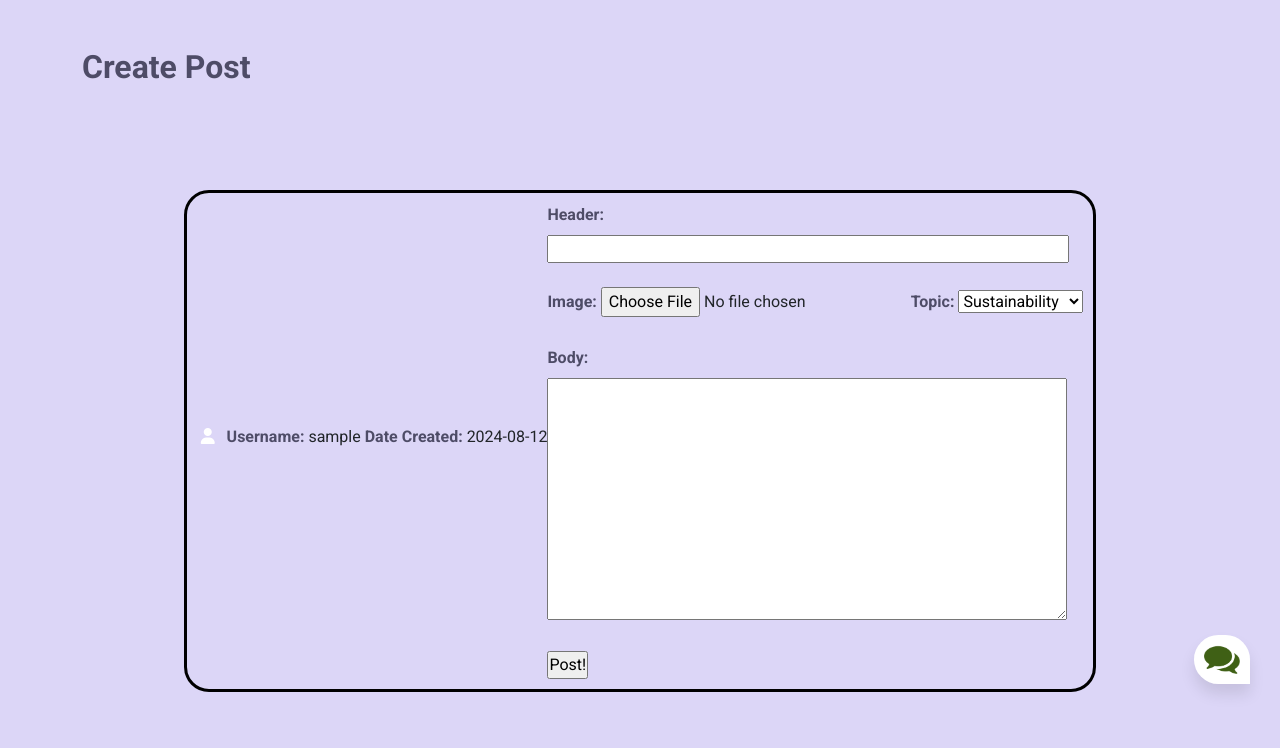
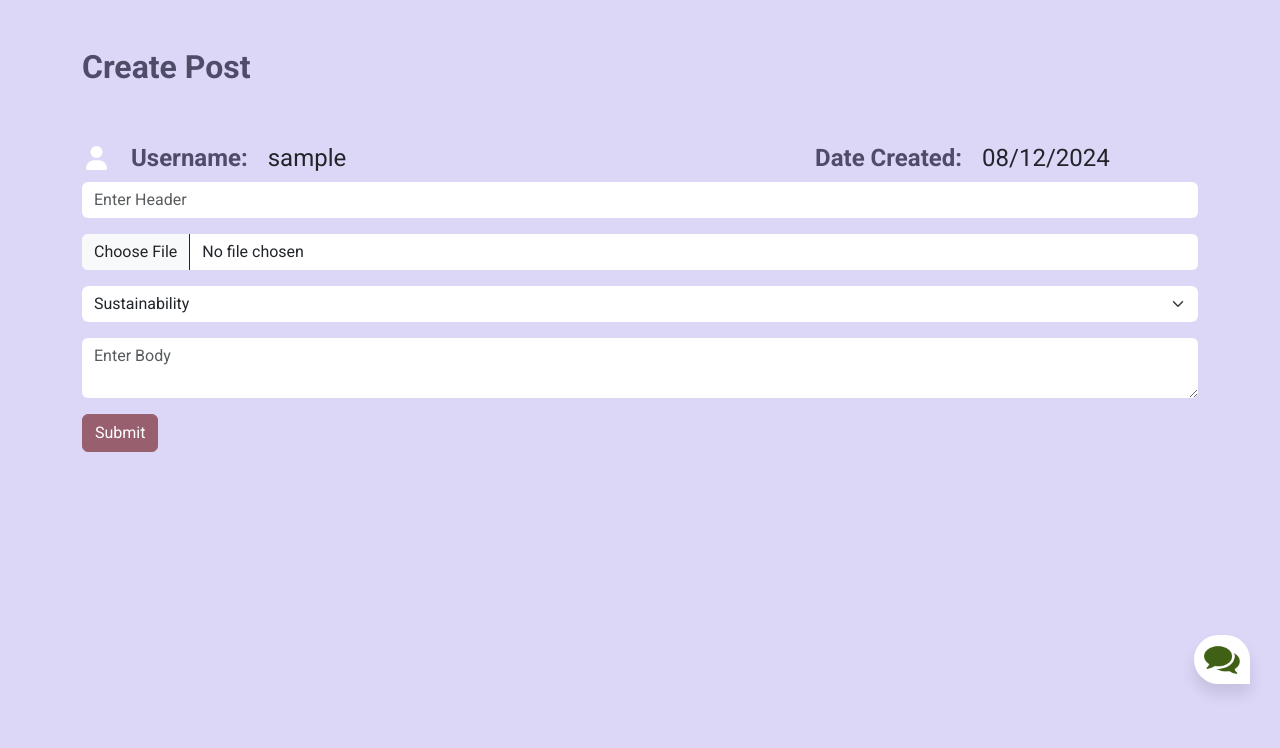
Before and after one commit to SkyC0met/EarthEcho, a Flask app: page /createpost in a window 1280 px wide. Shown: the part 86-834 px from the top of the page. After the commit the page ends 780 px from the top, so only its background shows below. Run offline with Flask 3, Linux system fonts and the light colour scheme; the visitor is signed in with stand-in values (Sample User, id 1); parts of the project's set-up code (start-up, migrations or seed data) failed here and were passed over; some libraries are stand-ins or nearby versions.

Commit message:
Added stuff

```diff
--- a/blueprints/utils.py
+++ b/blueprints/utils.py
@@ -60,7 +60,7 @@ def already_logged_in(f):
         if current_user.is_authenticated:
             if current_user.is_authenticated:
                 flash('Already logged in', "primary")
-                return redirect(url_for('homepage.home'))  # Redirect to dashboard or any other page
+                return redirect(url_for('homepage.home'))
         return f(*args, **kwargs)
     return decorated_function
 
--- a/templates/misc/forgot_passwd.html
+++ b/templates/misc/forgot_passwd.html
@@ -30,7 +30,7 @@
       </div>
 
       <button class="btn btn-rose" type="submit">Submit</button>
-  </form>
+    </form>
 </div>
 {% endblock content %}
 
--- a/templates/user/createpost.html
+++ b/templates/user/createpost.html
@@ -23,32 +23,40 @@
     </div>
 
     {% block body %}
-    <div class="form-container d-grid justify-content-center p-3" >
-      <form method="post" enctype="multipart/form-data" style="border: 3px solid black; border-radius: 25px; margin: 40px; padding: 10px">
-        {{ form.hidden_tag() }}
-        <div class="d-flex align-items-center">
-          <div>
-            <i class="fa-solid fa-user me-2 ms-1"></i>
-            <label for="{{ form.username.id }}" class="form-label">Username: </label>
-            <span>{{ form.username.data }}</span>
-            <label for="{{ form.date_created.id }}" class="form-label">Date Created: </label>
-            <span>{{ form.date_created.data }}</span>
+    <div class="container">
+      <form method="POST" enctype="multipart/form-data">
+        {{ form.csrf_token }}
+
+        <div class="d-flex justify-content-between">
+          <div class="d-flex align-items-center">
+            <i class="fa-solid fa-user me-2 ms-1 fa-xl"></i>
+            <h4 class="fw-bold ms-3 me-2">Username:</h4>
+            {{ form.username(class="form-control border-0 shadow-none fs-4", style="background-color: transparent;") }}
           </div>
 
-
-          <div>
-            {{ form.csrf_token }}
-            <label for="{{ form.header.id }}" class="form-label">Header:</label><br>
-            {{ form.header(size=60) }}<br><br>
-            <label for="{{ form.image.id }}" class="form-label">Image:</label>
-            {{ form.image() }}
-            <label for="{{ form.topic.id }}" class="form-label">Topic:</label>
-            {{ form.topic() }}<br><br>
-            <label for="{{ form.body.id }}" class="form-label">Body:</label><br>
-            {{ form.body(rows=10,cols=60) }}<br><br>
-            {{ form.submit() }}
+          <div class="d-flex align-items-center">
+            <h4 class="fw-bold me-2 w-100">Date Created:</h4>
+            {{ form.date_created(class="form-control border-0 shadow-none fs-4", style="background-color: transparent;", placeholder="Enter Email") }}
           </div>
         </div>
+
+        <div class="mb-3 mx-auto">
+          {{ form.header(class="form-control border-0 shadow-none", placeholder="Enter Header") }}
+        </div>
+
+        <div class="mb-3 mx-auto">
+          {{ form.image(class="form-control border-0 shadow-none") }}
+        </div>
+
+        <div class="mb-3 mx-auto">
+          {{ form.topic(class="form-control form-select border-0 shadow-none") }}
+        </div>
+
+        <div class="mb-3 mx-auto">
+          {{ form.body(class="form-control border-0 shadow-none", placeholder="Enter Body") }}
+        </div>
+
+        <button class="btn btn-rose" type="submit">Submit</button>
       </form>
     </div>
 
```
Also changed, not shown: blueprints/homepage.py (+7 -6 lines), sql_ee_db.sql (+4 -5 lines), static/images/user_post_images/Screenshot_2023-12-21_180338.png (added), static/images/user_post_images/nyp.png (added), 3 other files.
